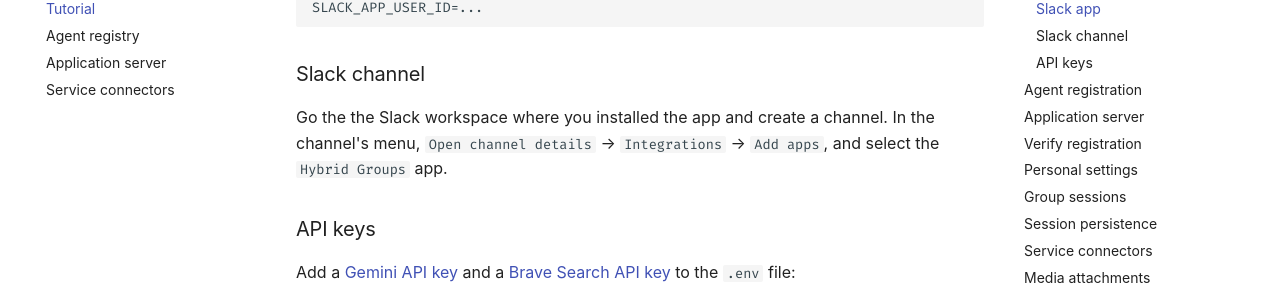
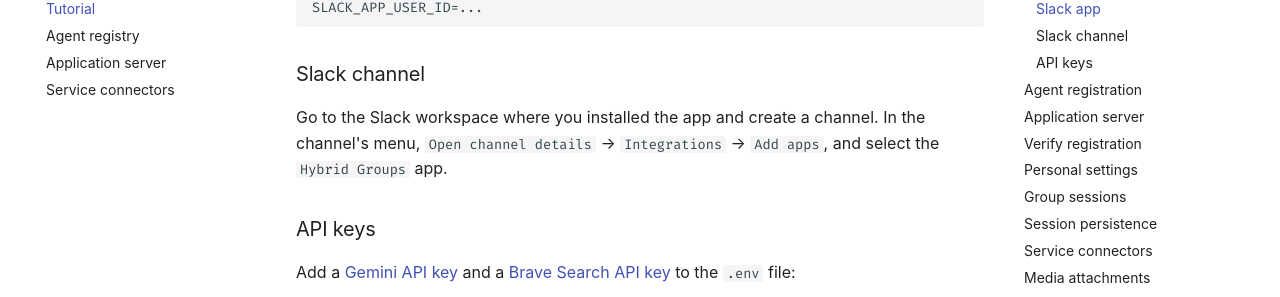
Before and after one commit to gradion-ai/hybrid-groups, an MkDocs documentation site: the page built from docs/tutorial.md, in a window 1280 px wide and 900 px high, scrolled down 736 px. Shown: the part 153-450 px from the top of the window. Built offline with MkDocs 1.6.1 and Material for MkDocs 9.7.7, drawn with Linux system fonts in a browser that asks for light colours; emoji names are drawn with the system emoji font; some web fonts are replaced; comment, search, counter and statistics services are not loaded; some of the changed text lies outside the part shown.

Commit message:
Fix typos

```diff
--- a/docs/tutorial.md
+++ b/docs/tutorial.md
@@ -33,7 +33,7 @@
 
 ### Slack channel
 
-Go the the Slack workspace where you installed the app and create a channel. In the channel's menu, `Open channel details` -> `Integrations` -> `Add apps`, and select the `Hybrid Groups` app.
+Go to the Slack workspace where you installed the app and create a channel. In the channel's menu, `Open channel details` -> `Integrations` -> `Add apps`, and select the `Hybrid Groups` app.
 
 ### API keys
 
```
Also changed, not shown: other parts of docs/tutorial.md (+1 -1 lines), docs/index.md (+1 -1 lines), docs/installation.md (+1 -1 lines).
